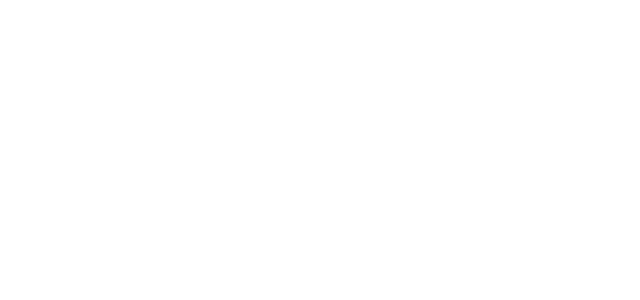
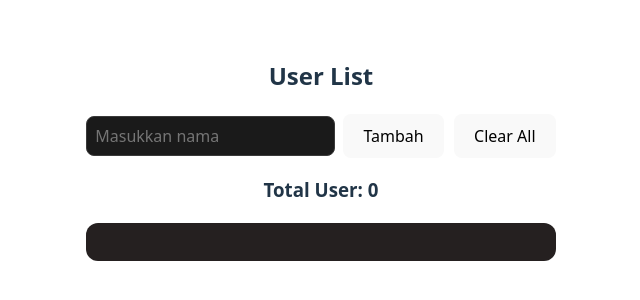
Before and after one commit to ArdiansCode/learn-react, a React (Vite) app: page /day11 in a window 1280 px wide. Before the commit this address had no page. Shown: the part 242-542 px from the top of the page, without its empty margins (319-959 px from the left). Built offline with nearby package versions, Linux system fonts and the light colour scheme.

Commit message:
practice custom hook localStorage

```diff
--- /dev/null
+++ b/src/day-11-localstorage/day-11-Custom-hook-useLocalStorage.js
@@ -0,0 +1,25 @@
+import { useState, useEffect } from "react";
+
+function useLocalStorage(key, initialValue) {
+    const [value, setValue] = useState(() => {
+        try {
+            const stored = localStorage.getItem(key);
+            return stored !== null ? JSON.parse(stored) : initialValue;
+        } catch (error) {
+            console.error("Error reading localStorage", error);
+            return initialValue;
+        }
+    });
+
+    useEffect(() => {
+        try {
+            localStorage.setItem(key, JSON.stringify(value));
+        } catch (error) {
+            console.error("Error saving to localStorage", error);
+        }
+    }, [key, value]);
+
+    return [value, setValue];
+}
+
+export default useLocalStorage;
--- /dev/null
+++ b/src/day-11.jsx
@@ -0,0 +1,57 @@
+import { useState } from "react";
+import useLocalStorage from "./day-11-localstorage/day-11-Custom-hook-useLocalStorage";
+
+function AppDay11() {
+    const [users, setUsers] = useLocalStorage("users", []);
+    const [name, setName] = useState("");
+
+    const addUser = () => {
+        if (!name.trim()) return;
+
+        const newUser = {
+            id: Date.now(),
+            name,
+        };
+
+        setUsers((prev) => [...prev, newUser]);
+        setName("");
+    };
+
+    const clearAll = () => {
+        const confirmClear = window.confirm(
+           "Apakah kamu yakin ingin menghapus semua user?"
+        );
+
+        if (confirmClear) {
+           setUsers([]);
+        }
+    };
+
+    return (
+        <div style={{ padding: "20px" }}>
+            <h2>User List</h2>
+
+            <input
+              type="text"
+              value={name}
+              onChange={(e) => setName(e.target.value)}
+              placeholder="Masukkan nama"
+            />
+
+            <button onClick={addUser}>Tambah</button>
+            <button onClick={clearAll} style={{ marginLeft: "10px" }}>
+              Clear All
+            </button>
+
+            <h3>Total User: {users.length}</h3>
+
+            <ul>
+              {users.map((user) => (
+                <li key={user.id}>{user.name}</li>
+              ))}
+            </ul>
+        </div>
+    );
+}
+
+export default AppDay11;
--- a/src/main.jsx
+++ b/src/main.jsx
@@ -13,6 +13,7 @@
 // import AppDay20Task from './day-8-react-memo.jsx'
 import AppDay9 from './day-9-hook.jsx'
 import FetchUsersSafe from './day-10-error-handling.jsx'
+import AppDay11 from './day-11.jsx'
 
 createRoot(document.getElementById('root')).render(
   <StrictMode>
@@ -50,6 +51,9 @@
 
         {/* halaman day 10: error handling*/}
         <Route path="/day10" element={<FetchUsersSafe />} />
+
+        {/* halaman day 11: localStorage*/}
+        <Route path="/day11" element={<AppDay11 />} />
       </Routes>
     </BrowserRouter>
   </StrictMode>,
```
